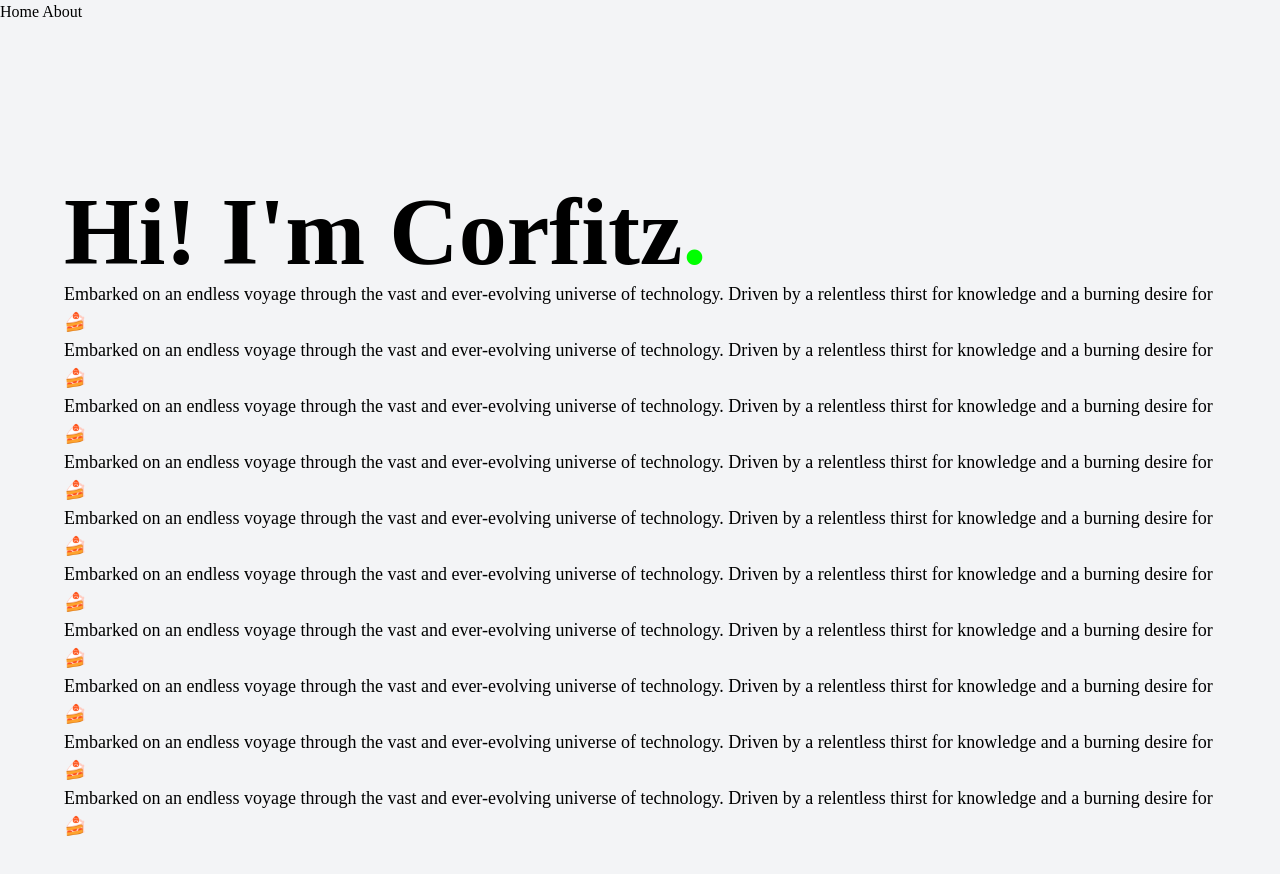
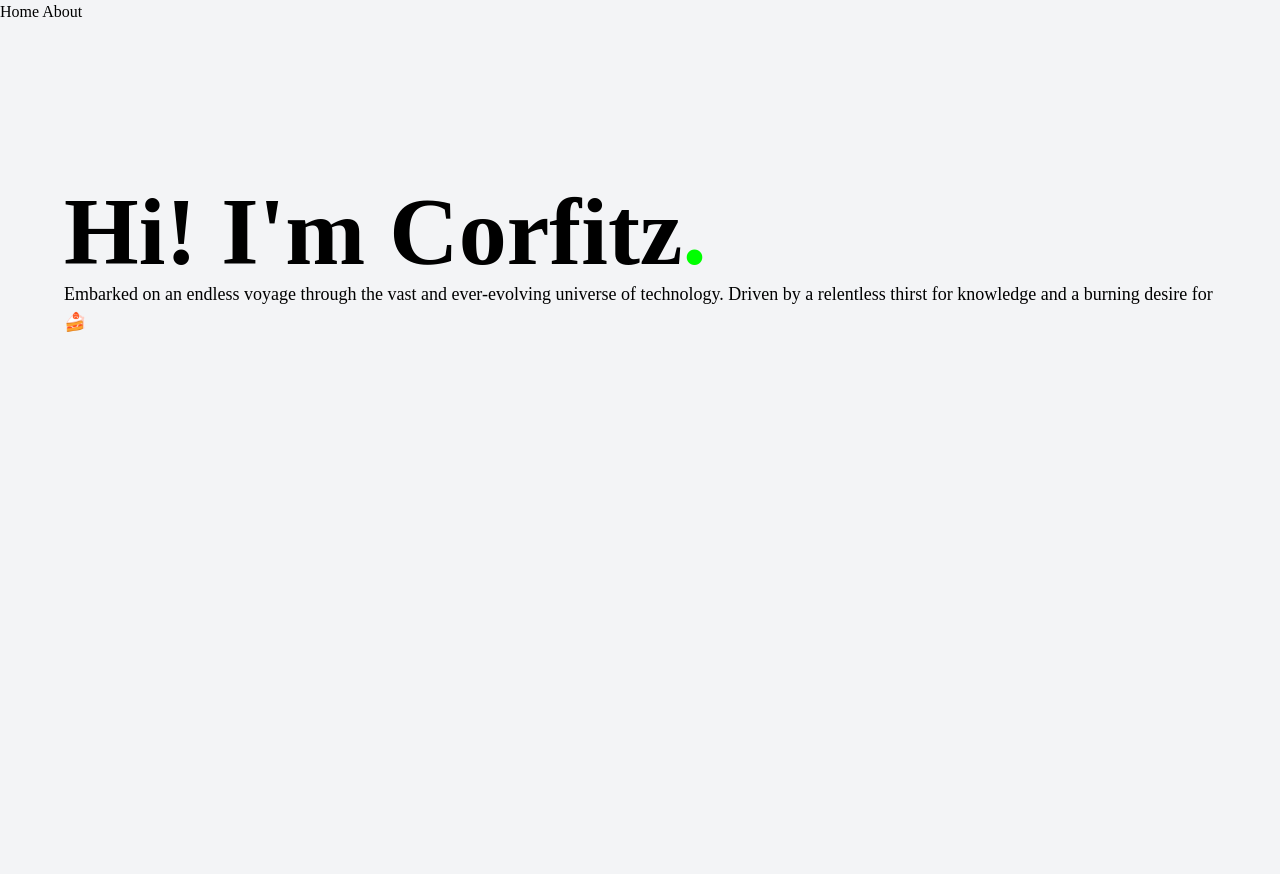
Before and after one commit to imCorfitz/imcorfitz.com, a SvelteKit app: page / in a window 1280 px wide. Shown: the top 874 px of the page. After the commit the page ends 800 px from the top, so only its background shows below. Built offline with nearby package versions, Linux system fonts and the light colour scheme; a web font is replaced by a local one.

Commit message:
Quick code cleanup

```diff
--- a/src/routes/+layout.svelte
+++ b/src/routes/+layout.svelte
@@ -1,7 +1,7 @@
 <script lang="ts">
 	import type { LayoutData } from './$types';
 	import '../app.css';
-	import PageTransition from '../lib/components/PageTransition.svelte';
+	import PageTransition from '$lib/components/PageTransition.svelte';
 
 	export let data: LayoutData;
 </script>
--- a/src/routes/+page.svelte
+++ b/src/routes/+page.svelte
@@ -2,43 +2,6 @@
 	<h1 class="text-8xl font-bold">
 		Hi! I'm Corfitz<span class="text-cgreen">.</span>
 	</h1>
-	<p>
-		Embarked on an endless voyage through the vast and ever-evolving universe of technology. Driven
-		by a relentless thirst for knowledge and a burning desire for 🍰
-	</p>
-	<p>
-		Embarked on an endless voyage through the vast and ever-evolving universe of technology. Driven
-		by a relentless thirst for knowledge and a burning desire for 🍰
-	</p>
-	<p>
-		Embarked on an endless voyage through the vast and ever-evolving universe of technology. Driven
-		by a relentless thirst for knowledge and a burning desire for 🍰
-	</p>
-	<p>
-		Embarked on an endless voyage through the vast and ever-evolving universe of technology. Driven
-		by a relentless thirst for knowledge and a burning desire for 🍰
-	</p>
-	<p>
-		Embarked on an endless voyage through the vast and ever-evolving universe of technology. Driven
-		by a relentless thirst for knowledge and a burning desire for 🍰
-	</p>
-	<p>
-		Embarked on an endless voyage through the vast and ever-evolving universe of technology. Driven
-		by a relentless thirst for knowledge and a burning desire for 🍰
-	</p>
-	<p>
-		Embarked on an endless voyage through the vast and ever-evolving universe of technology. Driven
-		by a relentless thirst for knowledge and a burning desire for 🍰
-	</p>
-	<p>
-		Embarked on an endless voyage through the vast and ever-evolving universe of technology. Driven
-		by a relentless thirst for knowledge and a burning desire for 🍰
-	</p>
-
-	<p>
-		Embarked on an endless voyage through the vast and ever-evolving universe of technology. Driven
-		by a relentless thirst for knowledge and a burning desire for 🍰
-	</p>
 	<p>
 		Embarked on an endless voyage through the vast and ever-evolving universe of technology. Driven
 		by a relentless thirst for knowledge and a burning desire for 🍰
```
